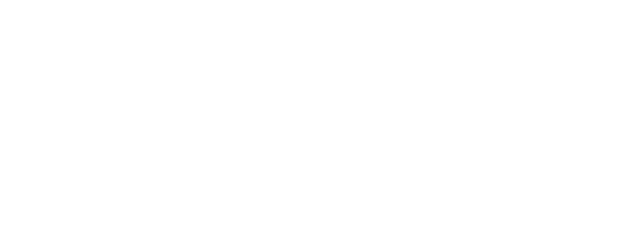
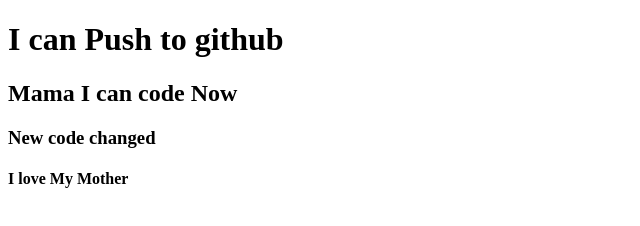
Before and after one commit to Aktarull/My-scend-repo, a plain HTML site: page index.html in a window 1280 px wide. Shown: the whole page, without its empty margins (0-640 px from the left). Drawn offline with Linux system fonts and the light colour scheme.

Commit message:
added header

```diff
--- a/index.html
+++ b/index.html
@@ -7,6 +7,10 @@
     <title>My Scend github ripo </title>
 </head>
 <body>
+    <h1> I can Push to github</h1>
+    <h2>Mama I can code Now </h2>
+    <h3> New code changed </h3>
+    <h4> I love My Mother</h4>
 
 </body>
 </html>
```
